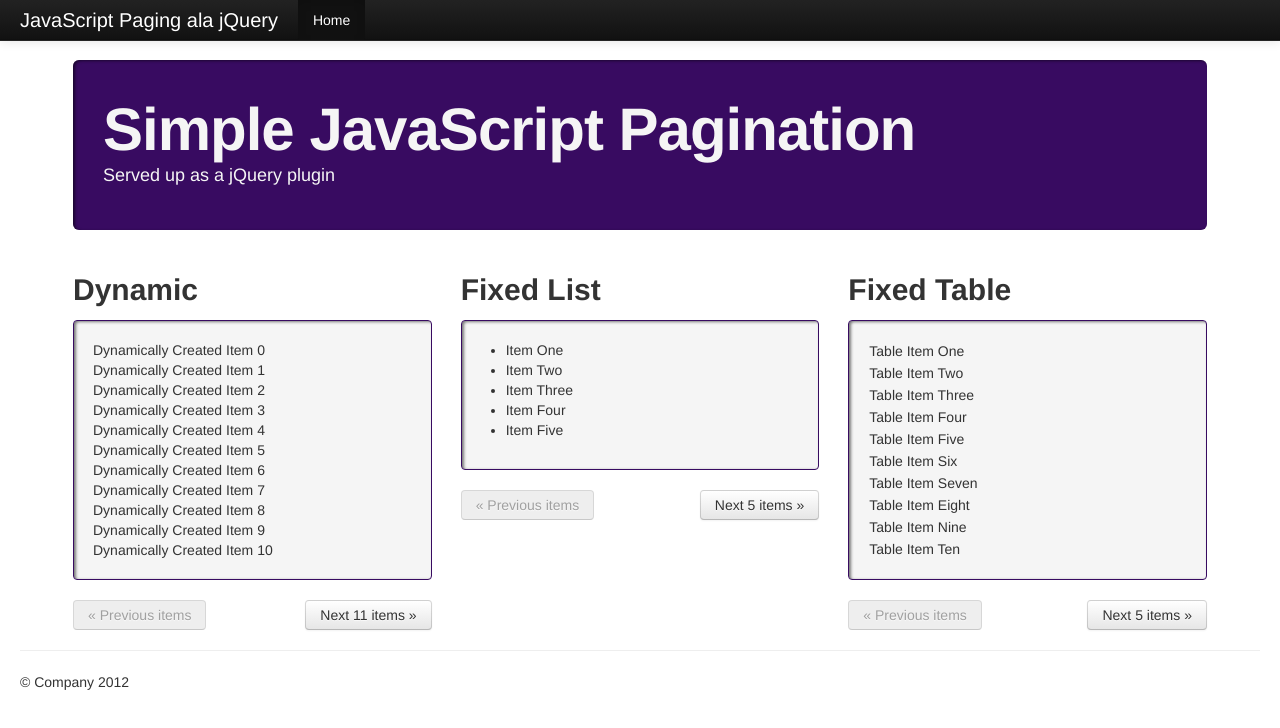
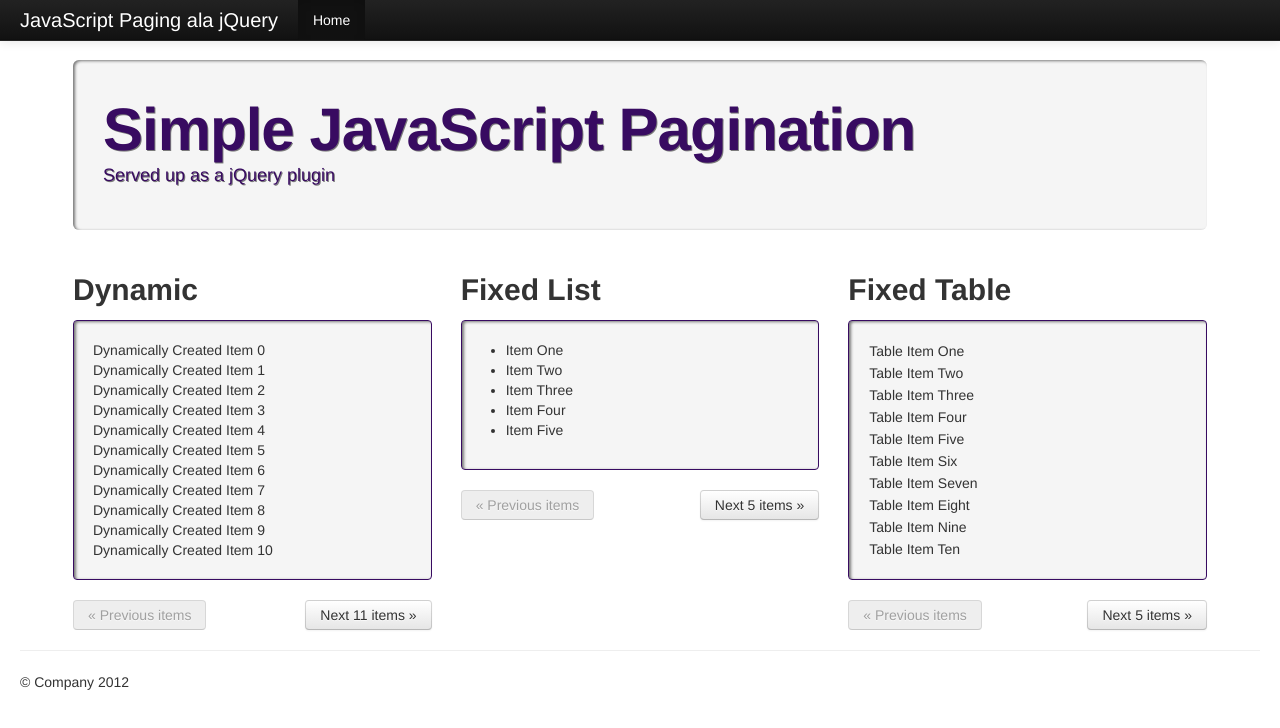
Before and after one commit to ridiculous/paging, a plain HTML site: page index.html in a window 1280 px wide. Drawn offline with Linux system fonts and the light colour scheme.

Commit message:
More description

```diff
--- a/index.html
+++ b/index.html
@@ -32,8 +32,9 @@
             border: 1px solid #380B61;
         }
         .hero-unit {
-            background: #380B61;
-            color: #f5f5f5;
+            background: #f5f5f5;
+            color: #380B61;
+            text-shadow: 1px 1px rgba(0, 0, 0, 0.5);
         }
         .span4 h2 {
             clear: both;
```
Also changed, not shown: 1 other file.
